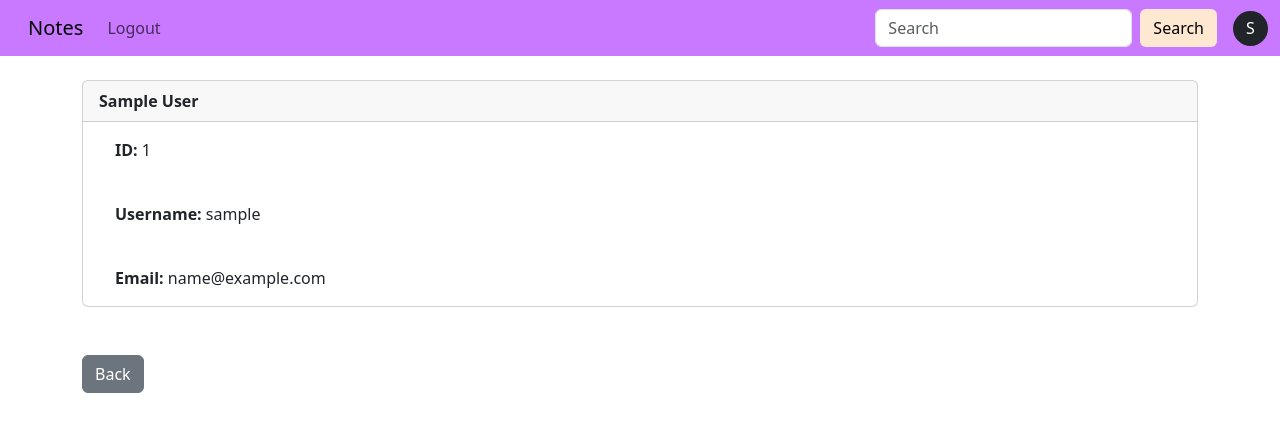
After one commit to ankita311/django-notes-app, a Django app: page /view_user/ in a window 1280 px wide. The commit adds this page. Shown: the top 432 px of the page. Run offline with Django 5.2, Linux system fonts and the light colour scheme; the visitor is signed in with stand-in values (Sample User, id 1).

Commit message:
added user_info and search functionality

```diff
--- a/website/templates/home.html
+++ b/website/templates/home.html
@@ -19,8 +19,9 @@
             </div>
         </div>
         {% endfor %}
+    {% else %}
+        <p>No notes found</p>
     {% endif %}
-
 
         <!-- <div class="col-md-4 mb-4">
             <div class="card h-100">
--- a/website/templates/navbar.html
+++ b/website/templates/navbar.html
@@ -15,21 +15,17 @@
             <a class="nav-link" href="{% url 'logout' %}">Logout</a>
           </li>
         </ul>
-        <form class="d-flex" role="search">
-          <input class="form-control me-2" type="search" placeholder="Search" aria-label="Search"/>
-          <!-- <button class="btn btn-outline-" style="outline-color: #FFE8D1;" type="submit">Search</button> -->
+        <form class="d-flex" role="search" method="GET" action="{% url 'home' %}">
+          <input class="form-control me-2" type="search" name="q" placeholder="Search" aria-label="Search"/>
           <button type="submit" class="btn" style="
-              color: #FFE8D1;
-              border: 1px solid #FFE8D1;
-              background-color: transparent;
+              color: black;
+              background-color: #FFE8D1;
             "
-            onmouseover="this.style.backgroundColor='#FFE8D1'; this.style.color='black';"
-            onmouseout="this.style.backgroundColor='transparent'; this.style.color='#FFE8D1';"
           >Search</button>
 
         </form>
         <a class="rounded-circle bg-dark text-white d-flex justify-content-center align-items-center ms-3 text-decoration-none" style="width: 35px; height: 35px;"
-        href="#">
+        href="{% url 'user' %}">
           {{ user.username|first|upper }}
         </a>
       {% else %}
--- /dev/null
+++ b/website/templates/user.html
@@ -0,0 +1,16 @@
+{% extends 'base.html' %}
+{% block content %}
+
+<div class="card">
+  <div class="card-header">
+    <strong>{{ user_info.get_full_name }}</strong>
+  </div>
+  <div class="card-body ms-3">
+    <p class="card-text"><strong>ID:</strong> {{ user_info.id }}</p><br/>
+    <p class="card-text"><strong>Username:</strong> {{ user_info.username }}</p><br/>
+    <p class="card-text"><strong>Email:</strong> {{ user_info.email }}</p>
+  </div>
+</div><br/><br/>
+<a href="{% url 'home' %}" class="btn btn-secondary">Back</a>
+
+{% endblock %}
--- a/website/urls.py
+++ b/website/urls.py
@@ -9,4 +9,5 @@ urlpatterns = [
     path('view_note/<int:pk>', views.view_note, name='view_note'),
     path('delete_note/<int:pk>', views.delete_note, name='delete_note'),
     path('update_note/<int:pk>', views.update_note, name='update_note'),
+    path('view_user/', views.view_user, name='user'),
 ]
--- a/website/views.py
+++ b/website/views.py
@@ -3,12 +3,20 @@ from django.contrib.auth import authenticate, login, logout
 from django.contrib import messages
 from .forms import SignUpForm, AddNoteForm
 from .models import Note
+from django.db.models import Q
 
 # Create your views here.
 def home(request):
     notes = []
     if request.user.is_authenticated:
-        notes = Note.objects.filter(user = request.user).order_by("-created_at")
+        query = request.GET.get('q')  # get the query from URL params
+        if query:
+            notes = Note.objects.filter(
+                Q(user=request.user) &
+                (Q(title__icontains=query) | Q(content__icontains=query))
+            )
+        else:
+            notes = Note.objects.filter(user = request.user).order_by("-created_at")
 
     if request.method == 'POST':
         username = request.POST['username']
@@ -94,3 +102,11 @@ def update_note(request, pk):
     else:
         messages.success(request, "You must be logged in to perform this action")
         return redirect('home')
+
+def view_user(request):
+    if request.user.is_authenticated:
+        user_info = request.user
+        return render(request, 'user.html', {'user_info': user_info})
+    else:
+        messages.success(request, "You must be logged in to perform this action")
+        return redirect('home')
```
Also changed, not shown: website/forms.py (+10 -0 lines).
